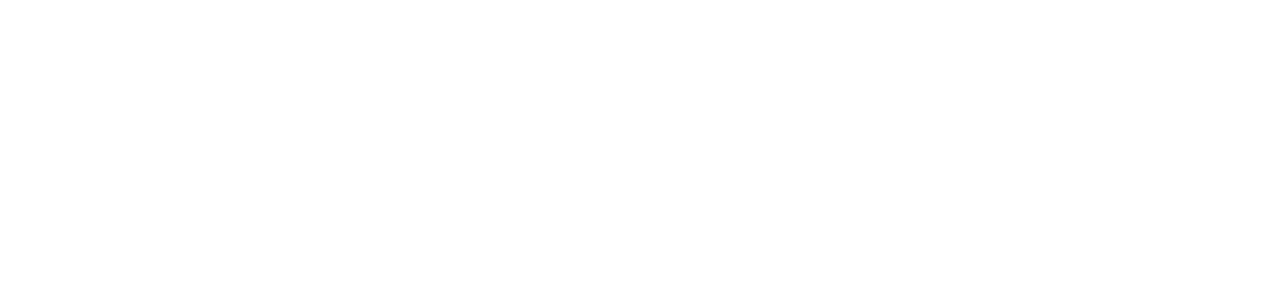
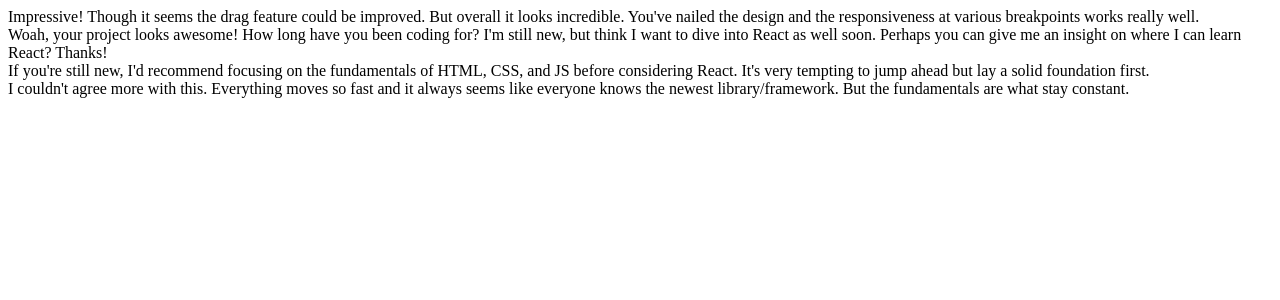
Before and after one commit to Lorand98/interactive-comment-section, a React app: page / in a window 1280 px wide. Shown: the top 300 px of the page. Built offline with nearby package versions, Linux system fonts and the light colour scheme.

Commit message:
Added the comments data as a constant (later it will be persisted into localstorage then to firebase). Divided the Comment component into CommentContent and CommentReplies Generated the comments and replies content

```diff
--- a/src/components/Comment/Comment.jsx
+++ b/src/components/Comment/Comment.jsx
@@ -1,10 +1,18 @@
 import classes from './Comment.module.scss';
+import CommentContent from './CommentContent';
+import CommentReplies from './CommentReplies';
 
-function Comment() {
+function Comment(props) {
   return (
     <div className={classes['comment']}>
-      <div className={classes['comment__content']}></div>
-      <div className={classes['comment__replies']}></div>
+      <CommentContent
+        key={props.id}
+        content={props.content}
+        createdAt={props.createdAt}
+        score={props.score}
+        user={props.user}
+      />
+      {props.replies?.length > 0 && <CommentReplies replies={props.replies} />}
     </div>
   );
 }
--- /dev/null
+++ b/src/components/Comment/CommentContent.jsx
@@ -0,0 +1,7 @@
+import classes from './Comment.module.scss';
+
+function CommentContent(props) {
+  return <div className={classes['comment__content']}>{props.content}</div>;
+}
+
+export default CommentContent;
--- /dev/null
+++ b/src/components/Comment/CommentReplies.jsx
@@ -0,0 +1,14 @@
+import classes from './Comment.module.scss';
+import CommentContent from './CommentContent';
+
+function CommentReplies(props) {
+  return (
+    <div className={classes['comment__replies']}>
+      {props.replies.map((reply) => (
+        <CommentContent key={reply.id} {...reply} />
+      ))}
+    </div>
+  );
+}
+
+export default CommentReplies;
--- a/src/components/CommentSection.jsx
+++ b/src/components/CommentSection.jsx
@@ -1,7 +1,17 @@
 import classes from './CommentSection.module.scss';
 
+import { useSelector } from 'react-redux';
+import Comment from './Comment/Comment';
+
 function CommentSection() {
-  return <section className={classes['comment-section']}></section>;
+  const comments = useSelector((state) => state.comments);
+  return (
+    <section className={classes['comment-section']}>
+      {comments.map((comment) => (
+        <Comment key={comment.id} {...comment} />
+      ))}
+    </section>
+  );
 }
 
 export default CommentSection;
--- /dev/null
+++ b/src/constants/index.js
@@ -0,0 +1,72 @@
+export const INITIAL_COMMENTS_DATA = {
+  currentUser: {
+    image: {
+      png: './images/avatars/image-juliusomo.png',
+      webp: './images/avatars/image-juliusomo.webp',
+    },
+    username: 'juliusomo',
+  },
+  comments: [
+    {
+      id: 1,
+      content:
+        "Impressive! Though it seems the drag feature could be improved. But overall it looks incredible. You've nailed the design and the responsiveness at various breakpoints works really well.",
+      createdAt: '1 month ago',
+      score: 12,
+      user: {
+        image: {
+          png: './images/avatars/image-amyrobson.png',
+          webp: './images/avatars/image-amyrobson.webp',
+        },
+        username: 'amyrobson',
+      },
+      replies: [],
+    },
+    {
+      id: 2,
+      content:
+        "Woah, your project looks awesome! How long have you been coding for? I'm still new, but think I want to dive into React as well soon. Perhaps you can give me an insight on where I can learn React? Thanks!",
+      createdAt: '2 weeks ago',
+      score: 5,
+      user: {
+        image: {
+          png: './images/avatars/image-maxblagun.png',
+          webp: './images/avatars/image-maxblagun.webp',
+        },
+        username: 'maxblagun',
+      },
+      replies: [
+        {
+          id: 3,
+          content:
+            "If you're still new, I'd recommend focusing on the fundamentals of HTML, CSS, and JS before considering React. It's very tempting to jump ahead but lay a solid foundation first.",
+          createdAt: '1 week ago',
+          score: 4,
+          replyingTo: 'maxblagun',
+          user: {
+            image: {
+              png: './images/avatars/image-ramsesmiron.png',
+              webp: './images/avatars/image-ramsesmiron.webp',
+            },
+            username: 'ramsesmiron',
+          },
+        },
+        {
+          id: 4,
+          content:
+            "I couldn't agree more with this. Everything moves so fast and it always seems like everyone knows the newest library/framework. But the fundamentals are what stay constant.",
+          createdAt: '2 days ago',
+          score: 2,
+          replyingTo: 'ramsesmiron',
+          user: {
+            image: {
+              png: './images/avatars/image-juliusomo.png',
+              webp: './images/avatars/image-juliusomo.webp',
+            },
+            username: 'juliusomo',
+          },
+        },
+      ],
+    },
+  ],
+};
--- a/src/index.js
+++ b/src/index.js
@@ -1,4 +1,11 @@
 import App from './App';
 import ReactDOM from 'react-dom';
+import { Provider } from 'react-redux';
+import store from './store/index';
 
-ReactDOM.render(<App />, document.getElementById('root'));
+ReactDOM.render(
+  <Provider store={store}>
+    <App />
+  </Provider>,
+  document.getElementById('root')
+);
--- /dev/null
+++ b/src/store/index.js
@@ -0,0 +1,20 @@
+import { configureStore, createSlice } from '@reduxjs/toolkit';
+import { INITIAL_COMMENTS_DATA } from '../constants';
+
+const commentSlice = createSlice({
+  name: 'comments',
+  initialState: INITIAL_COMMENTS_DATA.comments,
+  reducers: {
+    addComment(state) {},
+
+    removeComment(state) {},
+
+    editComment(state) {},
+  },
+});
+
+const store = configureStore({
+  reducer: { comments: commentSlice.reducer },
+});
+
+export default store;
```
